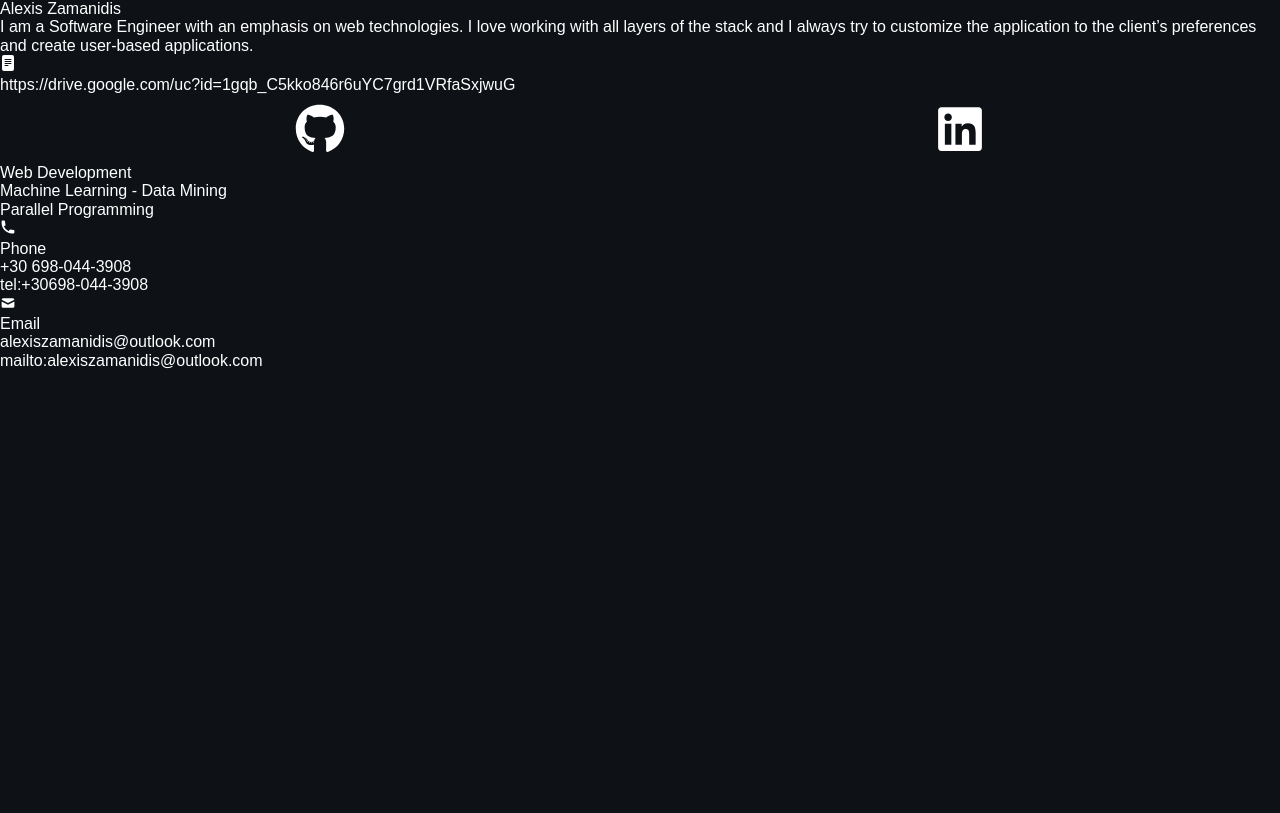
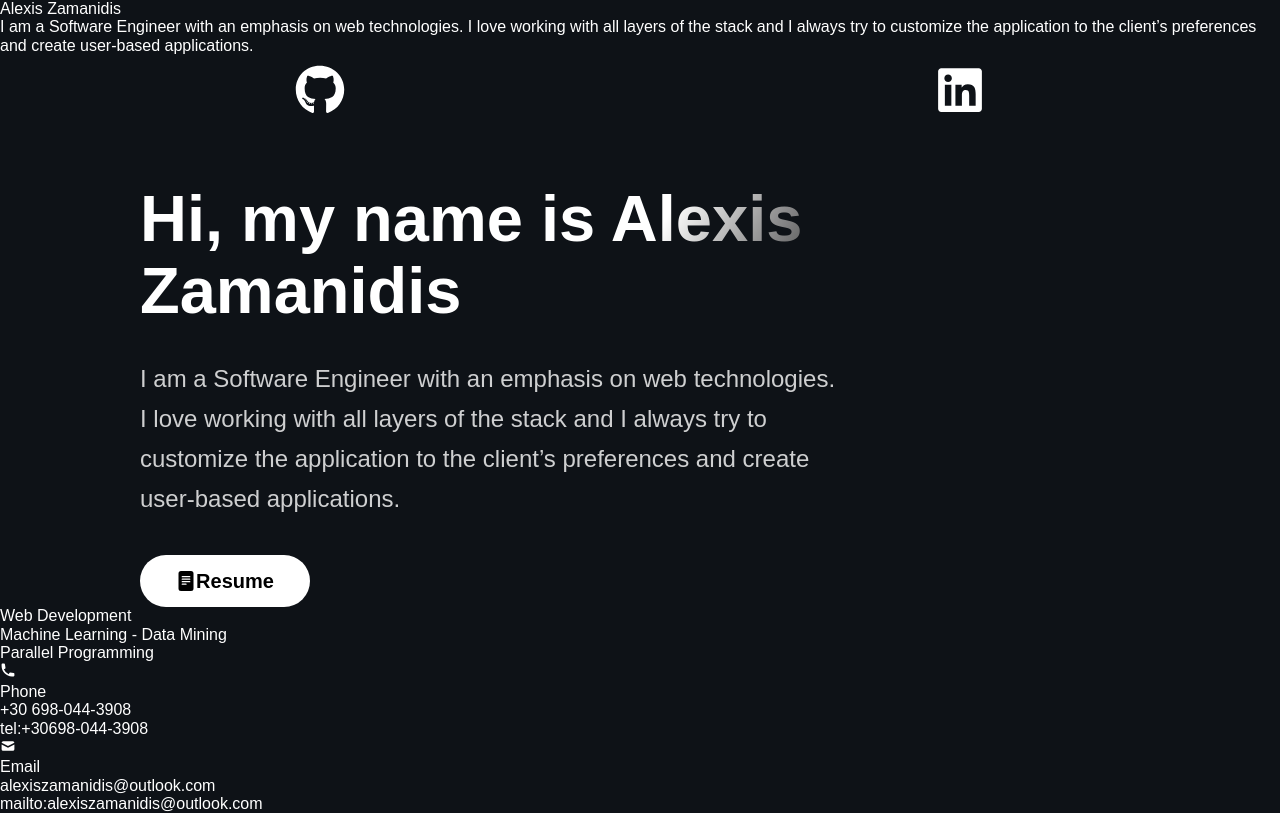
Before and after one commit to alexiszamanidis/2022, a Next.js app: page / in a window 1280 px wide. Built offline with nearby package versions, Linux system fonts and the light colour scheme.

Commit message:
add HeroSection

```diff
--- a/components/Header/Header.tsx
+++ b/components/Header/Header.tsx
@@ -1,15 +1,11 @@
 import SocialIcons from "../SocialIcons";
-import { fullName, summary, cv } from "../../constants";
+import { fullName, summary } from "../../constants";
 
 const Header = () => {
     return (
         <div>
             <div>{fullName}</div>
             <div>{summary}</div>
-            <div>
-                <div>{cv.icon}</div>
-                <div>{cv.link}</div>
-            </div>
             <SocialIcons />
         </div>
     );
--- /dev/null
+++ b/components/HeroSection/HeroSection.tsx
@@ -0,0 +1,17 @@
+import { fullName, summary, cv } from "../../constants";
+import { Wrapper, Title, Summary, Button, CvIcon } from "./styles";
+
+const HeroSection = () => {
+    return (
+        <Wrapper>
+            <Title>Hi, my name is {fullName}</Title>
+            <Summary>{summary}</Summary>
+            <Button target="_blank" href={cv.link}>
+                <CvIcon>{cv.icon}</CvIcon>
+                <div>Resume</div>
+            </Button>
+        </Wrapper>
+    );
+};
+
+export default HeroSection;
--- /dev/null
+++ b/components/HeroSection/index.tsx
@@ -0,0 +1,3 @@
+import HeroSection from "./HeroSection";
+
+export default HeroSection;
--- /dev/null
+++ b/components/HeroSection/styles.tsx
@@ -0,0 +1,124 @@
+import styled from "styled-components";
+
+export const Wrapper = styled.div`
+    max-width: 1000px;
+    margin: 0px auto;
+
+    @media ${(props) => props.theme.breakpoints.lg} {
+        font-size: 56px;
+        line-height: 56px;
+        margin-bottom: 12px;
+        padding: 40px 0 12px;
+        max-width: 600px;
+    }
+
+    @media ${(props) => props.theme.breakpoints.sm} {
+        font-size: 32px;
+        line-height: 40px;
+        font-size: 28px;
+        line-height: 32px;
+        margin-bottom: 8px;
+        padding: 16px 0 8px;
+        max-width: 100%;
+        max-width: 300px;
+    }
+`;
+
+export const Title = styled.h2`
+    font-weight: 800;
+    font-size: 65px;
+    line-height: 72px;
+    width: max-content;
+    background: linear-gradient(
+        121.57deg,
+        ${(props) => props.theme.colors.whites[1000]} 70%,
+        ${(props) => props.theme.colors.blacks[900]} 100%
+    );
+    -webkit-background-clip: text;
+    -webkit-text-fill-color: transparent;
+    margin-bottom: 16px;
+    padding: 58px 0 16px;
+    max-width: 700px;
+
+    @media ${(props) => props.theme.breakpoints.md} {
+        font-size: 56px;
+        line-height: 56px;
+        margin-bottom: 12px;
+        padding: 40px 0 12px;
+        max-width: 600px;
+    }
+
+    @media ${(props) => props.theme.breakpoints.sm} {
+        font-size: 32px;
+        line-height: 40px;
+        font-size: 28px;
+        line-height: 32px;
+        margin-bottom: 8px;
+        padding: 16px 0 8px;
+        max-width: 100%;
+        max-width: 300px;
+    }
+`;
+
+export const Summary = styled.p`
+    max-width: 700px;
+    font-size: 24px;
+    line-height: 40px;
+    font-weight: 300;
+    padding-bottom: 3.6rem;
+    color: ${(props) => props.theme.colors.whites[800]};
+
+    @media ${(props) => props.theme.breakpoints.md} {
+        max-width: 670px;
+        font-size: 20px;
+        line-height: 32px;
+        padding-bottom: 24px;
+    }
+
+    @media ${(props) => props.theme.breakpoints.sm} {
+        font-size: 16px;
+        line-height: 24px;
+        padding-bottom: 16px;
+    }
+`;
+
+export const Button = styled.a`
+    padding: 12px 20px;
+    width: 170px;
+    height: 52px;
+    border-radius: 50px;
+    font-size: 20px;
+    font-weight: 600;
+    display: flex;
+    align-items: center;
+    justify-content: center;
+    font-size: 20px;
+    color: ${(props) => props.theme.colors.blacks[1000]};
+    background: ${(props) => props.theme.colors.whites[1000]};
+
+    &:hover {
+        background: ${(props) => props.theme.colors.primary.background};
+        color: ${(props) => props.theme.colors.whites[1000]};
+        border: 1px solid ${(props) => props.theme.colors.whites[1000]};
+        cursor: pointer;
+    }
+
+    @media ${(props) => props.theme.breakpoints.md} {
+        width: 150px;
+        height: 52px;
+        font-size: 20px;
+        margin-bottom: 0px;
+    }
+
+    @media ${(props) => props.theme.breakpoints.sm} {
+        width: 100%;
+        height: 32px;
+        font-size: 14px;
+        margin-bottom: 0px;
+    }
+`;
+
+export const CvIcon = styled.div`
+    display: flex;
+    align-items: center;
+`;
--- a/components/SocialIcons/styles.tsx
+++ b/components/SocialIcons/styles.tsx
@@ -15,7 +15,7 @@ export const SocialIcon = styled.a`
     border-radius: 50%;
     padding: 10px;
     &:hover {
-        background-color: ${(props) => props.theme.colors.whites[400]};
+        background-color: ${(props) => props.theme.colors.whites[200]};
         transform: scale(1.2);
         cursor: pointer;
     }
--- a/declaration.d.ts
+++ b/declaration.d.ts
@@ -12,6 +12,7 @@ declare module "styled-components" {
                 main: string;
             };
             whites: ColorPalette;
+            blacks: ColorPalette;
         };
         breakpoints: {
             sm: string;
--- a/pages/index.tsx
+++ b/pages/index.tsx
@@ -1,12 +1,14 @@
 import React from "react";
+import Layout from "../components/Layout";
 import { passionateAbout } from "../constants";
-import Layout from "../components/Layout";
 import Header from "../components/Header/Header";
+import HeroSection from "../components/HeroSection";
 
 const Home = () => {
     return (
         <Layout>
             <Header />
+            <HeroSection />
             {passionateAbout.map((passionAboutItem, index) => (
                 <div key={index}>{passionAboutItem}</div>
             ))}
--- a/themes/default.tsx
+++ b/themes/default.tsx
@@ -10,16 +10,28 @@ const defaultTheme: DefaultTheme = {
             main: "#fff",
         },
         whites: {
-            100: "rgba(255, 255, 255, 0.01)",
-            200: "rgba(255, 255, 255, 0.02)",
-            300: "rgba(255, 255, 255, 0.03)",
-            400: "rgba(255, 255, 255, 0.04)",
-            500: "rgba(255, 255, 255, 0.05)",
-            600: "rgba(255, 255, 255, 0.06)",
-            700: "rgba(255, 255, 255, 0.07)",
-            800: "rgba(255, 255, 255, 0.08)",
-            900: "rgba(255, 255, 255, 0.09)",
+            100: "rgba(255, 255, 255, 0.1)",
+            200: "rgba(255, 255, 255, 0.2)",
+            300: "rgba(255, 255, 255, 0.3)",
+            400: "rgba(255, 255, 255, 0.4)",
+            500: "rgba(255, 255, 255, 0.5)",
+            600: "rgba(255, 255, 255, 0.6)",
+            700: "rgba(255, 255, 255, 0.7)",
+            800: "rgba(255, 255, 255, 0.8)",
+            900: "rgba(255, 255, 255, 0.9)",
             1000: "rgba(255, 255, 255)",
+        },
+        blacks: {
+            100: "rgba(0, 0, 0, 0.1)",
+            200: "rgba(0, 0, 0, 0.2)",
+            300: "rgba(0, 0, 0, 0.3)",
+            400: "rgba(0, 0, 0, 0.4)",
+            500: "rgba(0, 0, 0, 0.5)",
+            600: "rgba(0, 0, 0, 0.6)",
+            700: "rgba(0, 0, 0, 0.7)",
+            800: "rgba(0, 0, 0, 0.8)",
+            900: "rgba(0, 0, 0, 0.9)",
+            1000: "rgba(0, 0, 0)",
         },
     },
     breakpoints: {
```
